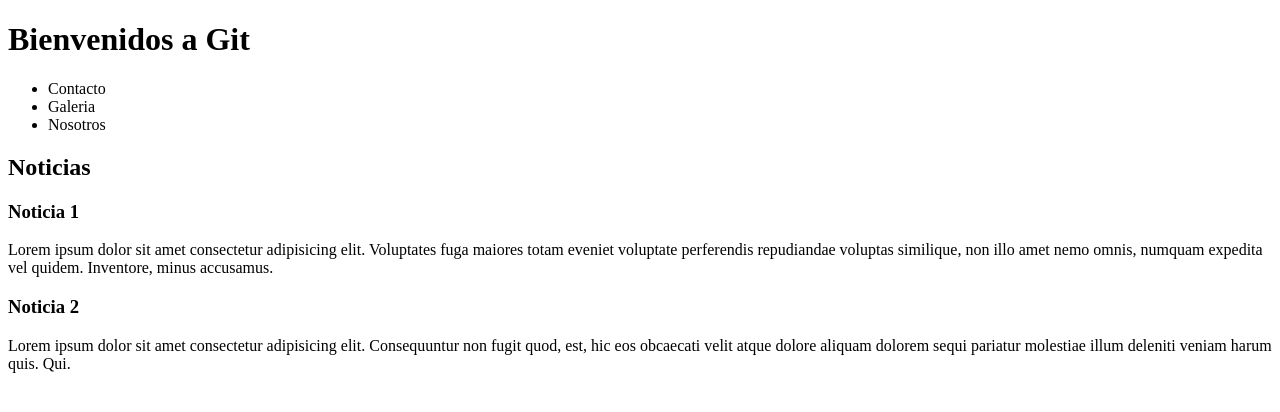
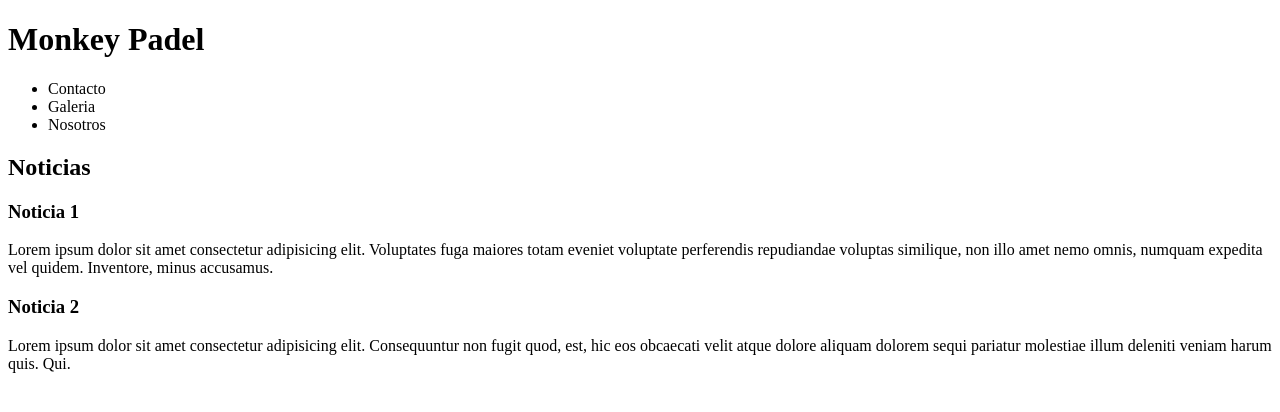
Before and after one commit to MarceloPalacios22/proyecto-git, a plain HTML site: page index.html in a window 1280 px wide. Drawn offline with Linux system fonts and the light colour scheme.

Commit message:
Cambio de titulo

```diff
--- a/index.html
+++ b/index.html
@@ -9,7 +9,7 @@
 
 <body>
 <header>
-    <h1>Bienvenidos a Git</h1>
+    <h1>Monkey Padel</h1>
 <nav>
     <ul>
         <li>Contacto</li>
```
